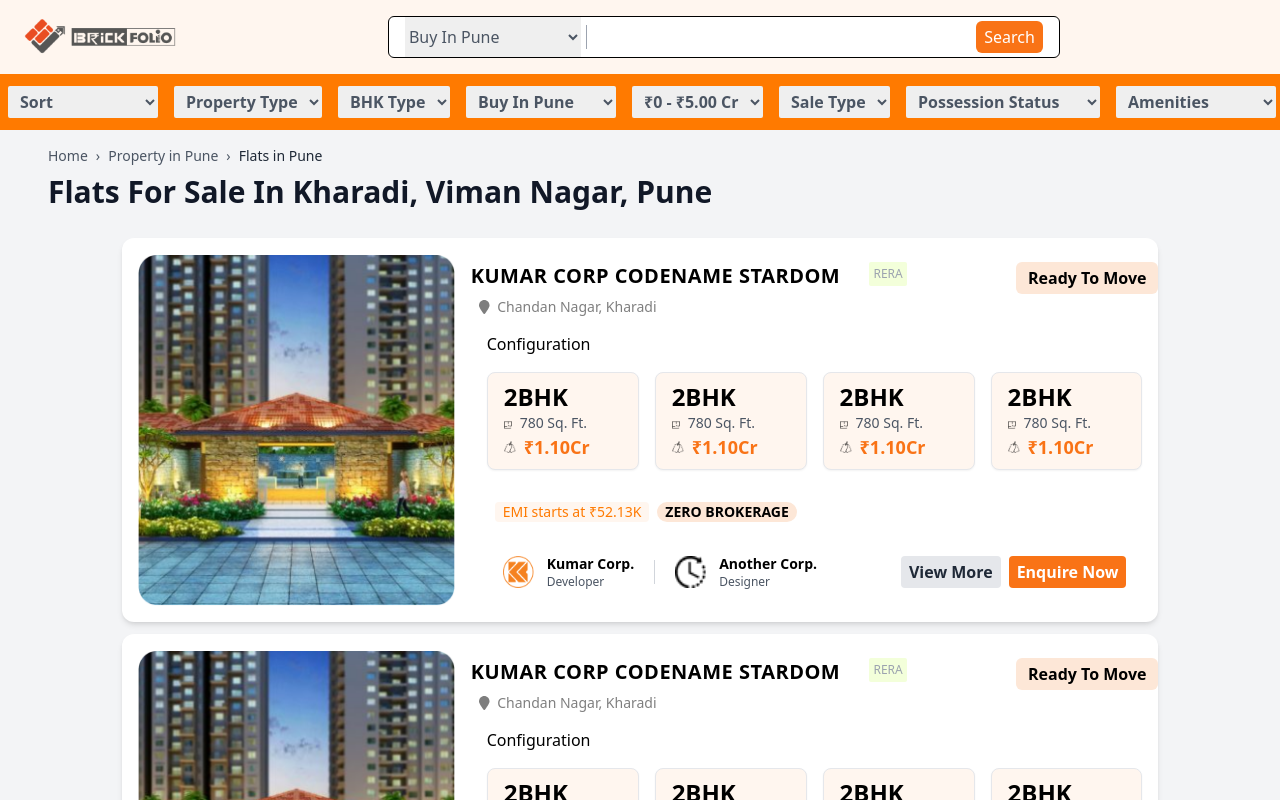
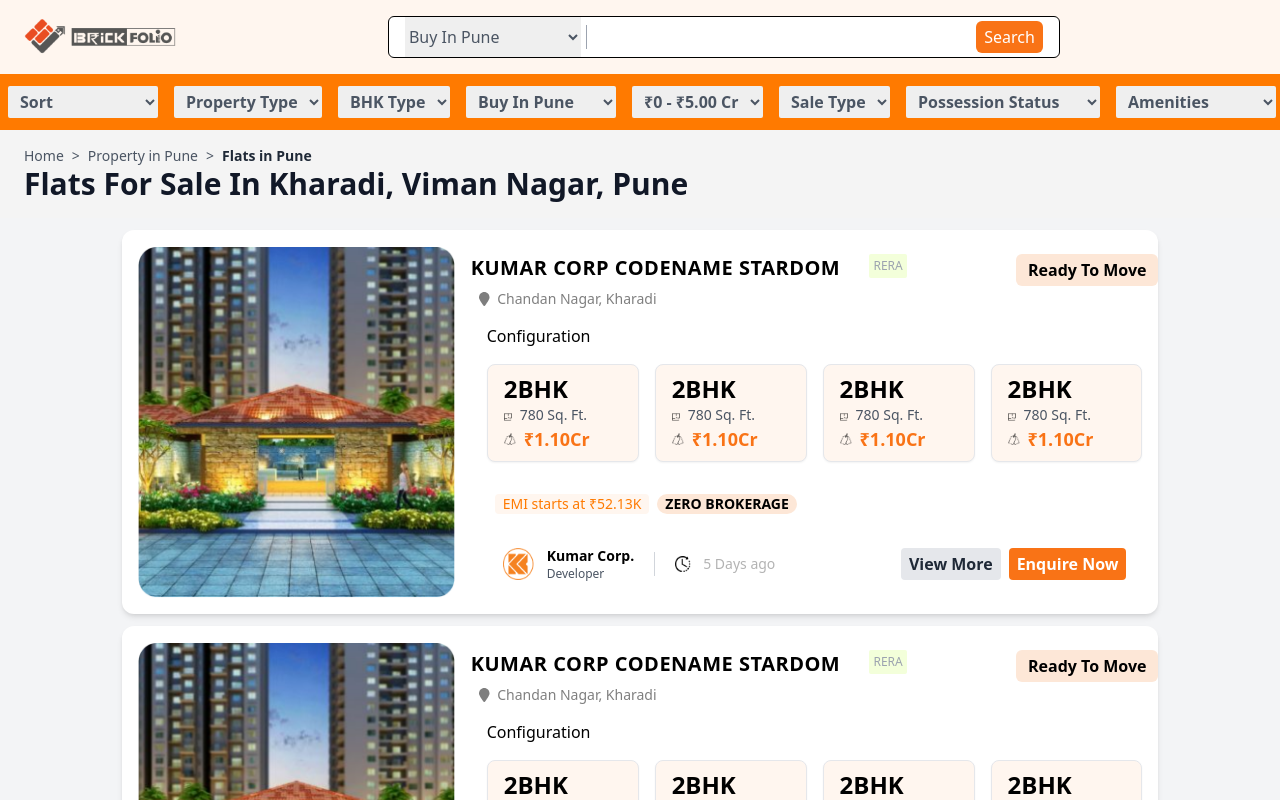
Before and after one commit to AnkurBahadure/brickfolio, a React (Vite) app in the folder frontend/: page / in a window 1280 px wide. Shown: the top 800 px of the page. Built offline with nearby package versions, Linux system fonts and the light colour scheme.

Commit message:
failed attempt to fix Heading section'

```diff
--- a/frontend/src/Components/HeadingSection.jsx
+++ b/frontend/src/Components/HeadingSection.jsx
@@ -2,28 +2,38 @@
 
 const HeadingSection = () => {
   return (
-    <div className="bg-gray-100 py-4 px-4 md:py-6 md:px-8 lg:px-12 w-full">
-      {/* Breadcrumb */}
-      <nav className="text-xs sm:text-sm text-gray-600 mb-2">
-        <ol className="list-reset flex flex-wrap">
+    <div className="bg-[#F4F4F4] py-4 px-6 md:px-12">
+      <nav className="text-sm text-gray-600">
+        <ul className="flex space-x-2">
           <li>
-            <a href="/" className="hover:text-blue-600">Home</a>
-            <span className="mx-1 sm:mx-2">›</span>
+            <a href="/" className="hover:text-orange-500 transition duration-200">
+              Home
+            </a>
           </li>
+          <li>&gt;</li>
           <li>
-            <a href="/property-in-pune" className="hover:text-blue-600">Property in Pune</a>
-            <span className="mx-1 sm:mx-2">›</span>
+            <a href="/properties-in-pune" className="hover:text-orange-500 transition duration-200">
+              Property in Pune
+            </a>
           </li>
-          <li className="text-gray-800">Flats in Pune</li>
-        </ol>
+          <li>&gt;</li>
+          <li>
+            <span className="text-gray-800 font-semibold">Flats in Pune</span>
+          </li>
+        </ul>
       </nav>
-
-      {/* Main Heading */}
       <h1 className="text-xl sm:text-2xl lg:text-3xl font-bold text-gray-900">
         Flats For Sale In Kharadi, Viman Nagar, Pune
       </h1>
     </div>
+
   );
 };
 
 export default HeadingSection;
+
+
+
+{/* <h1 className="text-xl sm:text-2xl lg:text-3xl font-bold text-gray-900">
+  Flats For Sale In Kharadi, Viman Nagar, Pune
+</h1> */}
--- a/frontend/src/Components/PropertyCard.jsx
+++ b/frontend/src/Components/PropertyCard.jsx
@@ -62,10 +62,10 @@
                     <p className="text-xs text-gray-600">Developer</p>
                   </div>
                   <div className="border-l border-gray-300 h-6 mx-2"></div>
-                  <img src={time} alt="Another Corp." className="w-8 h-8 rounded" />
+                  <img src={time} alt="Another Corp." className="w-4 h-4 rounded" />
                   <div>
-                    <h2 className="text-sm font-semibold">Another Corp.</h2>
-                    <p className="text-xs text-gray-600">Designer</p>
+                    <h2 className="text-sm text-black text-opacity-30">5 Days ago</h2>
+                    {/* <p className="text-xs text-gray-600">Designer</p> */}
                   </div>
                 </div>
                 <div className="flex gap-x-2">
@@ -77,8 +77,6 @@
                   </button>
                 </div>
               </div>
-
-
             </div>
           </div>
         </div>
```
